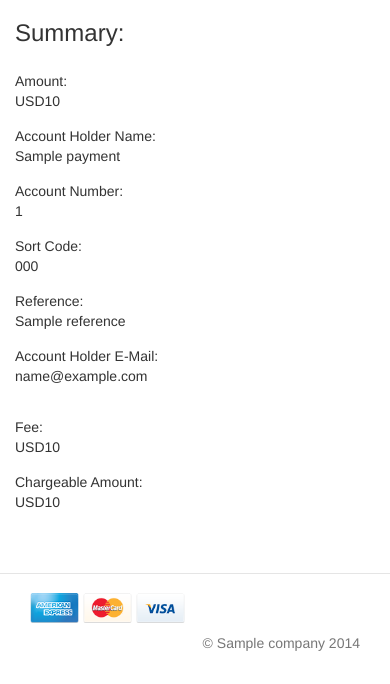
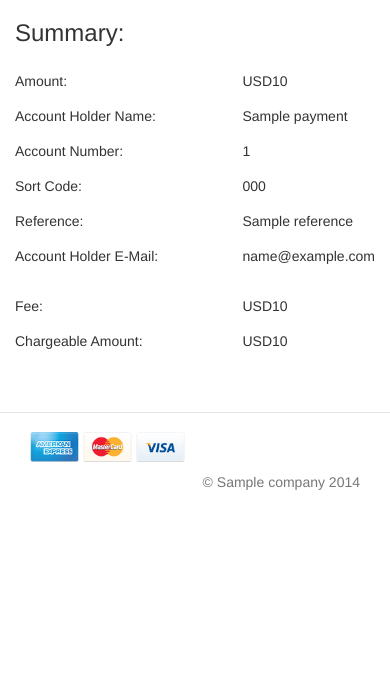
Before and after one commit to paulodicanio86/payme, a Flask app: template payme/templates/charge.html in a window 390 px wide. Shown: the part 160-844 px from the top of the page. Run offline with Flask 2, Linux system fonts and the light colour scheme; the template is opened without the code that fills it: most values are stand-ins (such as "Sample title", 1, 10 or a date in 2020); some libraries are stand-ins or nearby versions.

Commit message:
mobile ready

```diff
--- a/payme/templates/charge.html
+++ b/payme/templates/charge.html
@@ -20,89 +20,88 @@
         <input type="hidden" name="pay_out" value="{{ payment.pay_out }}">
 
 
-        <div class="form-group">
-	  <div class="col-lg-12">
+        <div class="form-group row">
+	  <div class="col-lg-12 col-xs-12">
 	    <h3>Summary: </h3>
 	  </div>
 	</div>
-        <div class="form-group">
-	  <div class="col-lg-5">
+        <div class="form-group row">
+	  <div class="col-lg-5 col-xs-7">
 	    Amount:
 	  </div>
-	  <div class="col-lg-7">
+	  <div class="col-lg-7 col-xs-5">
 	    {{ currency_html|safe }}{{ payment.amount_orig }}
 	  </div>
 	</div>
-	<div class="form-group">
-	  <div class="col-lg-5">
+	<div class="form-group row">
+	  <div class="col-lg-5 col-xs-7">
 	    Account Holder Name:
 	  </div>
-	  <div class="col-lg-7">
+	  <div class="col-lg-7 col-xs-5">
 	    {{ payment.name_receiver }}
 	  </div>
 	</div>
-	<div class="form-group">
-	  <div class="col-lg-5">
+	<div class="form-group row">
+	  <div class="col-lg-5 col-xs-7">
 	    Account Number:
 	  </div>
-	  <div class="col-lg-7">
+	  <div class="col-lg-7 col-xs-5">
 	    {{ payment.account_number }}
 	  </div>
 	</div>
-	<div class="form-group">
-	  <div class="col-lg-5">
+	<div class="form-group row">
+	  <div class="col-lg-5 col-xs-7">
 	    Sort Code:
 	  </div>
-	  <div class="col-lg-7">
+	  <div class="col-lg-7 col-xs-5">
 	    {{ payment.sort_code }}
 	  </div>
 	</div>
 	{% if payment.reference!='' %}
-	<div class="form-group">
-	  <div class="col-lg-5">
+	<div class="form-group row">
+	  <div class="col-lg-5 col-xs-7">
 	    Reference:
 	  </div>
-	  <div class="col-lg-7">
+	  <div class="col-lg-7 col-xs-5">
 	    {{ payment.reference }}
 	  </div>
 	</div>
 	{% endif %}
 	{% if payment.email_receiver!='' %}
-	<div class="form-group">
-	  <div class="col-lg-5">
+	<div class="form-group row">
+	  <div class="col-lg-5 col-xs-7">
 	    Account Holder E-Mail:
 	  </div>
-	  <div class="col-lg-7">
+	  <div class="col-lg-7 col-xs-5">
 	    {{ payment.email_receiver }}
 	  </div>
 	</div>
 	{% endif %}
-	<div class="form-group">
-	  <div class="col-lg-12">
-
+	<div class="form-group row">
+	  <div class="col-lg-12 hidden-xs">
 	  </div>
 	</div>
 	{% if add_fee %}
-	<div class="form-group">
-	  <div class="col-lg-5">
+	<div class="form-group row">
+	  <div class="col-lg-5 col-xs-7">
 	    Fee:
 	  </div>
-	  <div class="col-lg-7">
+	  <div class="col-lg-7 col-xs-5">
 	    {{ currency_html|safe }}{{ payment.fee }}
 	  </div>
 	</div>
 	{% endif %}
-	<div class="form-group">
-	  <div class="col-lg-5">
+	<div class="form-group row">
+	  <div class="col-lg-5 col-xs-7">
 	    Chargeable Amount:
 	  </div>
-	  <div class="col-lg-7">
+	  <div class="col-lg-7 col-xs-5">
 	    {{ currency_html|safe }}{{ payment.amount }}
 	  </div>
 	</div>
 
-	<div class="form-group">
-          <div class="col-lg-offset-5 col-lg-5">
+	<div class="form-group row">
+          <div class="col-lg-offset-5 col-lg-5 col-xs-12">
 	    <script src="https://checkout.stripe.com/checkout.js"
 	    class="stripe-button"
 	    data-billing-address=true
```
